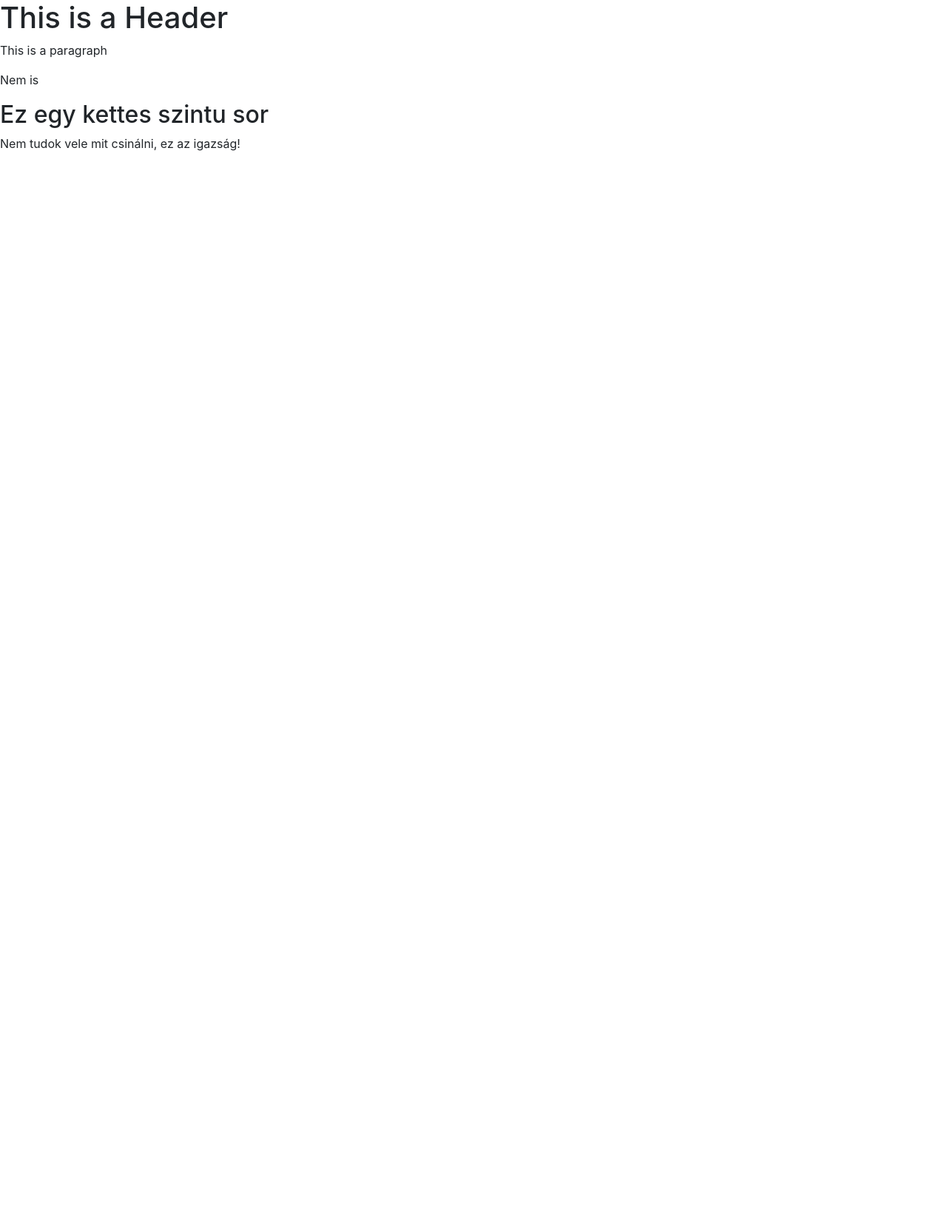
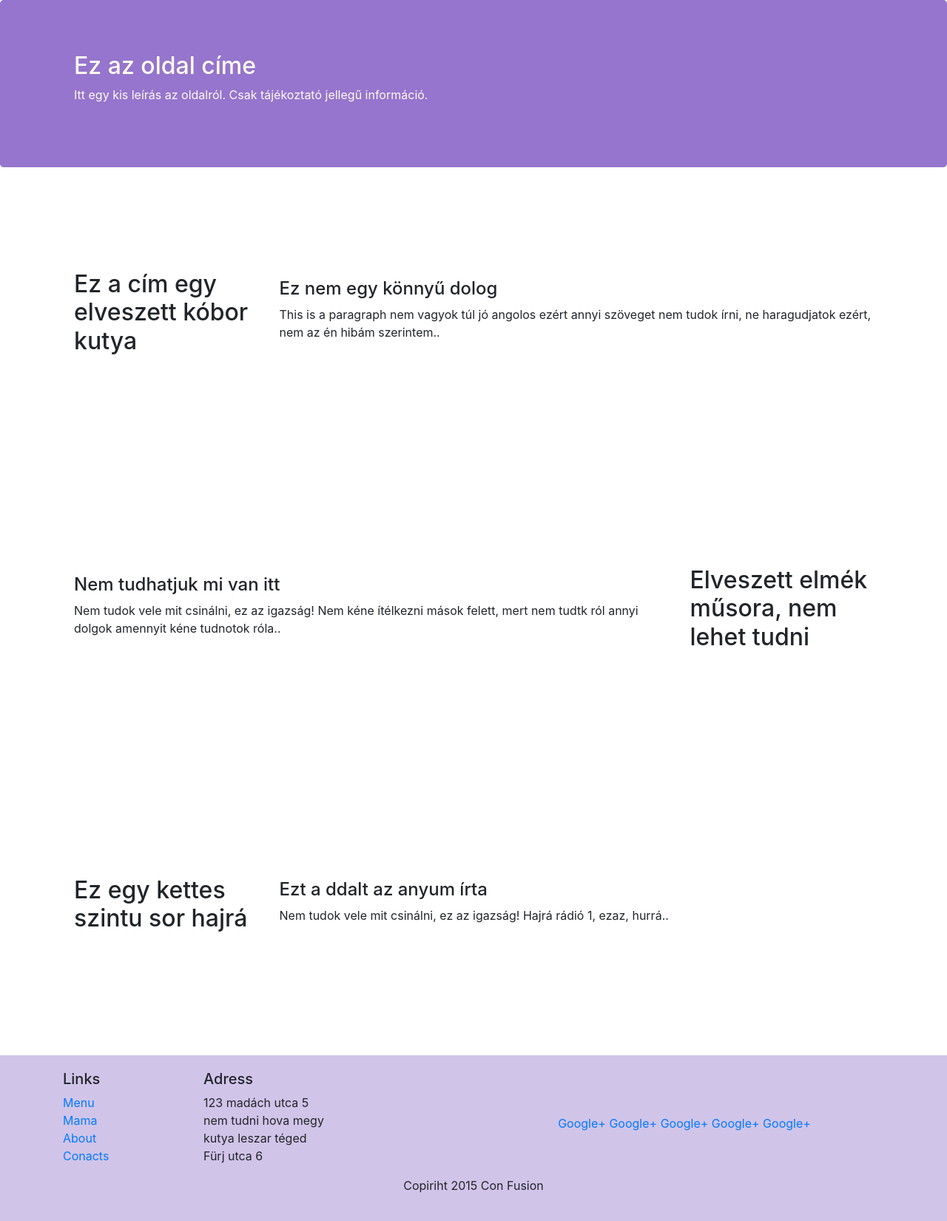
Before and after one commit to jnorbi99/Bootstrap, a website: page index.html in a window 1280 px wide. Shown: the whole page at 74% size. Before the commit the page ends 800 px from the top, so only its background shows below. Drawn offline with nearby package versions, Linux system fonts and the light colour scheme.

Commit message:
Bootstrap Grid 2

```diff
--- /dev/null
+++ b/css/style.css
@@ -0,0 +1,30 @@
+.row-header {
+    margin: 0px auto;
+    padding: 0px auto;
+}
+
+.row-content {
+    margin: 0px auto;
+    padding: 50px 0px 50px 0px;
+    border-bottom: 0px ridge;
+    min-height: 400px;
+}
+
+.footer {
+    background-color: #D1C4E9;
+    margin: 0px auto;
+    padding: 20px 0px 20px 0px;
+}
+
+.jumbotron {
+    padding: 70px 30px 70px 30px;
+    margin: 0px auto;
+    background: #9575CD;
+    color: floralwhite;
+}
+
+.adress {
+    font-size: 80%;
+    margin: 0px;
+    color: #0f0f0f;
+}
--- a/index.html
+++ b/index.html
@@ -8,15 +8,97 @@
 
     <!-- Bootstrap CSS -->
     <link rel="stylesheet" href="node_modules/bootstrap/dist/css/bootstrap.min.css">
+    <link rel="stylesheet" href="css/style.css">
     <title>My page</title>
     </head>
     <body>
-        <h1>This is a Header</h1>
-        <p>This is a paragraph</p>
-        <p>Nem is</p>
 
-        <h2>Ez egy kettes szintu sor</h2>
-        <p>Nem tudok vele mit csinálni, ez az igazság!</p>
+        <header class="jumbotron">
+            <div class="container">
+                <div class="row row-header">
+                    <div class="col-12 col-sm-6">
+                        <h2>Ez az oldal címe</h2>
+                        <p>Itt egy kis leírás az oldalról. Csak tájékoztató jellegű információ.</p>
+                    </div>
+                    <div class="col-12 col-sm">
+                    </div>
+                </div>
+            </div>
+        </header>
+
+        <div class="container">
+            <div class="row row-content align-items-center">
+                <div class="col-12 col-sm-4 col-md-3">
+                    <h2>Ez a cím egy elveszett kóbor kutya</h2>
+                </div>
+                <div class="col col-sm col-md">
+                    <h4>Ez nem egy könnyű dolog</h4>
+                    <p>This is a paragraph nem vagyok túl jó angolos ezért annyi szöveget nem tudok írni, ne haragudjatok ezért, nem az én hibám szerintem..</p>
+                </div>
+            </div>
+            <div class="row row-content align-items-center">
+                <div class="col-12 col-sm-4 order-sm-last col-md-3">
+                    <h2>Elveszett elmék műsora, nem lehet tudni</h2>
+                </div>
+                <div class="col col-sm order-sm-first col-md">
+                    <h4>Nem tudhatjuk mi van itt</h4>
+                    <p>Nem tudok vele mit csinálni, ez az igazság! Nem kéne ítélkezni mások felett, mert nem tudtk ról annyi dolgok amennyit kéne tudnotok róla..</p>
+                </div>
+
+            </div>
+            <div class="row row-content align-items-center">
+                <div class="col-12 col-sm-4 col-md-3">
+                    <h2>Ez egy kettes szintu sor hajrá</h2>
+                </div>
+                <div class="col col-sm col-md">
+                    <h4>Ezt a ddalt az anyum írta</h4>
+                    <p>Nem tudok vele mit csinálni, ez az igazság! Hajrá rádió 1, ezaz, hurrá..</p>
+                </div>
+            </div>
+        </div>
+
+        <footer class="footer">
+            <div class="container">
+                <div class="row">
+                    <div class="col-4 col-sm-2">
+                        <h5>Links</h5>
+                        <ul class="list-unstyled">
+                            <li><a href="#">Menu</a></li>
+                            <li><a href="#">Mama</a></li>
+                            <li><a href="#">About</a></li>
+                            <li><a href="#">Conacts</a></li>
+                        </ul>
+                    </div>
+                    <div class="col-6 col-sm-5">
+                        <h5>Adress</h5>
+                        <address>
+                            123 madách utca 5 <br>
+                            nem tudni hova megy <br>
+                            kutya leszar téged <br>
+                            Fürj utca 6 <br>
+                        </address>
+                    </div>
+                    <div class="col-12 col-sm-4 align-self-center">
+                        <div class="text-center">
+                            <a href="https://google.com/+">Google+</a>
+                            <a href="https://google.com/+">Google+</a>
+                            <a href="https://google.com/+">Google+</a>
+                            <a href="https://google.com/+">Google+</a>
+                            <a href="https://google.com/+">Google+</a>
+                        </div>
+
+                    </div>
+                </div>
+
+                <div class="row justify-content-center">
+                    <div class="col-auto">
+                        <p>Copiriht 2015 Con Fusion</p>
+                    </div>
+                </div>
+
+            </div>
+        </footer>
+
 
         <!-- jQuery first, then Popper.js, then Bootstrap JS. -->
         <script src="node_modules/jquery/dist/jquery.slim.min.js"></script>
```
